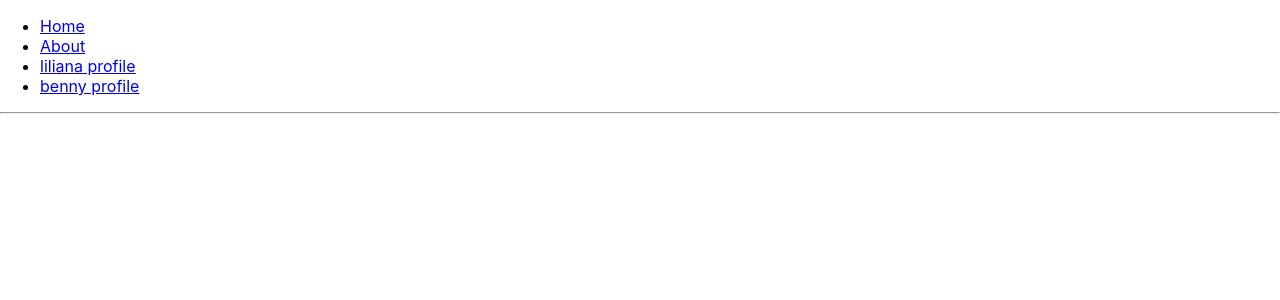
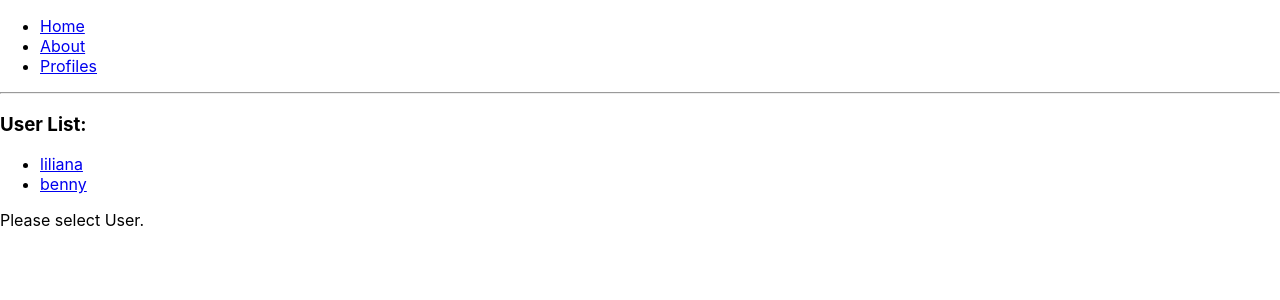
Before and after one commit to lilianaaaaa/deal-with-react, a React (Create React App) app: page /profiles in a window 1280 px wide. Shown: the top 300 px of the page. Built offline with nearby package versions, Linux system fonts and the light colour scheme.

Commit message:
서브 라우트

```diff
--- a/src/App.js
+++ b/src/App.js
@@ -1,7 +1,8 @@
 import {Route, Link} from 'react-router-dom';
 import About from './About';
 import Home from './Home';
-import Profile from './Profile';
+//import Profile from './Profile';
+import Profiles from './Profiles';
 
 const App = () => {
   return (
@@ -14,17 +15,14 @@
           <Link to="/about">About</Link>
         </li>
         <li>
-          <Link to="/profile/liliana">liliana profile</Link>
-        </li>
-        <li>
-          <Link to="/profile/benny">benny profile</Link>
+          <Link to="/profiles">Profiles</Link>
         </li>
       </ul>
       <hr/>
       {/* 현재 경로에 따라 다른 컴포넌트 보여주기 */}
       <Route path="/" component={Home} exact={true}/>
       <Route path={['/about', '/info']} component={About}/>
-      <Route path="/profile/:username" component={Profile}/>
+      <Route path="/profiles" component={Profiles}/>
     </div>
   );
 };
--- /dev/null
+++ b/src/Profiles.js
@@ -0,0 +1,22 @@
+import {Link, Route} from 'react-router-dom';
+import Profile from './Profile';
+
+const Profiles = () => {
+    return(
+        <div>
+            <h3>User List:</h3>
+            <ul>
+                <li>
+                <Link to="/profiles/liliana">liliana</Link>
+                </li>
+                <li>
+                <Link to="/profiles/benny">benny</Link>
+                </li>
+            </ul>
+      <Route path="/profiles" exact render={() => <div>Please select User.</div>} />{/* 컴포넌트에 props 별도로 넣어주고 싶을때 사용 exact={true}와 같은 의미 */}
+      <Route path="/profiles/:username" component={Profile}/>
+      </div>
+    );
+};
+
+export default Profiles;
```
